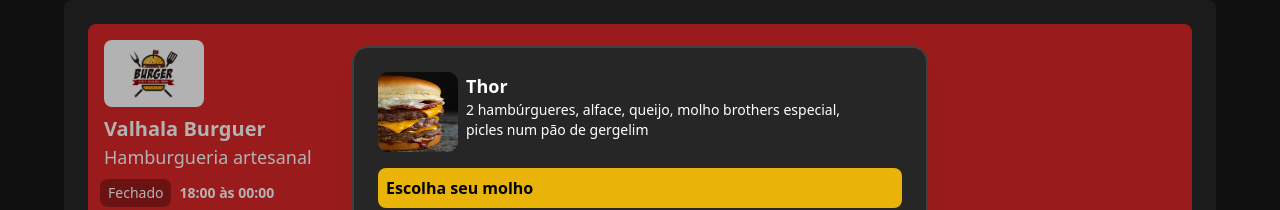
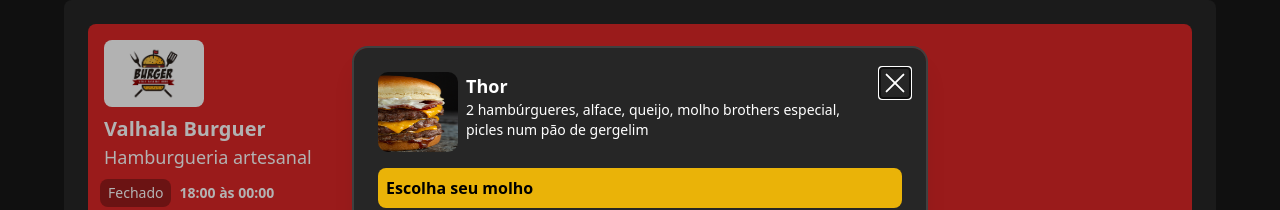
Before and after one commit to LuanHMA/DeliverySystem, a React (Vite) app: page / in a window 1280 px wide. Both pictures are taken after a click on the element 438 px from the left and 410 px from the top of the page. Shown: the top 210 px of the page. Built offline with nearby package versions, Linux system fonts and the light colour scheme.

Commit message:
Add files via upload

```diff
--- a/src/pages/Order/Details.tsx
+++ b/src/pages/Order/Details.tsx
@@ -1,6 +1,7 @@
 import { List } from "../../components/Order/List";
 import { Dialog, Transition } from '@headlessui/react'
 import { Fragment } from 'react'
+import { X } from 'phosphor-react'
 
 //Recuperar o id do produto clicado via Url
 //Trazer informações sobre ele
@@ -49,7 +50,10 @@
                 leaveFrom="opacity-100 scale-100"
                 leaveTo="opacity-0 scale-95"
               >
-                <Dialog.Panel className="w-full max-w-xl transform overflow-hidden rounded-2xl border-2 border-neutral-700 text-left align-middle shadow-xl transition-all">
+                <Dialog.Panel className="w-full max-w-xl transform overflow-hidden rounded-2xl border-2 border-neutral-700 text-left align-middle shadow-xl transition-all relative">
+                  <button className="absolute right-4 top-5" onClick={closeModal}>
+                    <X size={30} color="white"/>
+                  </button>
                   <List/>
                 </Dialog.Panel>
               </Transition.Child>
```
Also changed, not shown: src/components/Order/List.tsx (+0 -10 lines).
